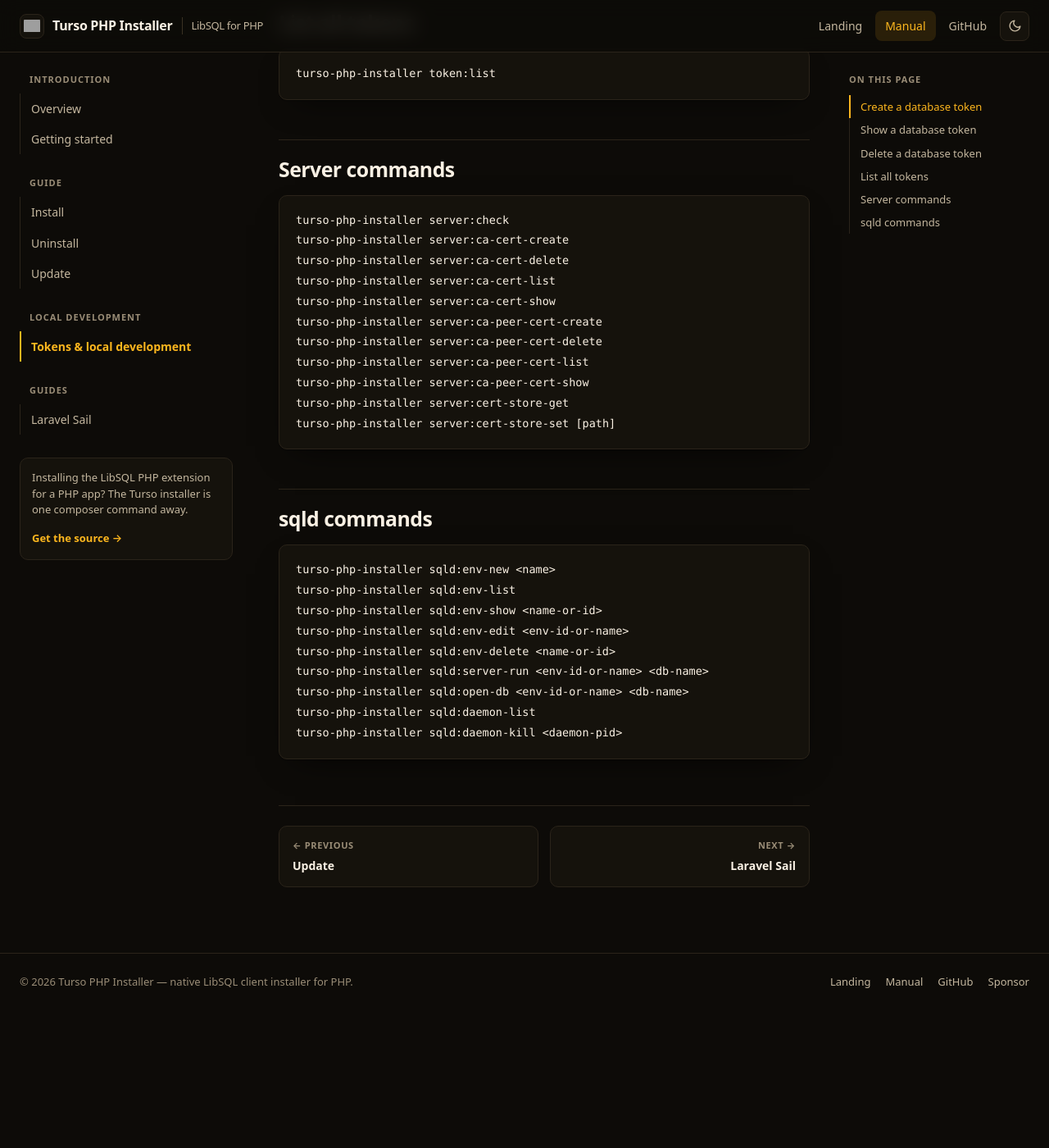
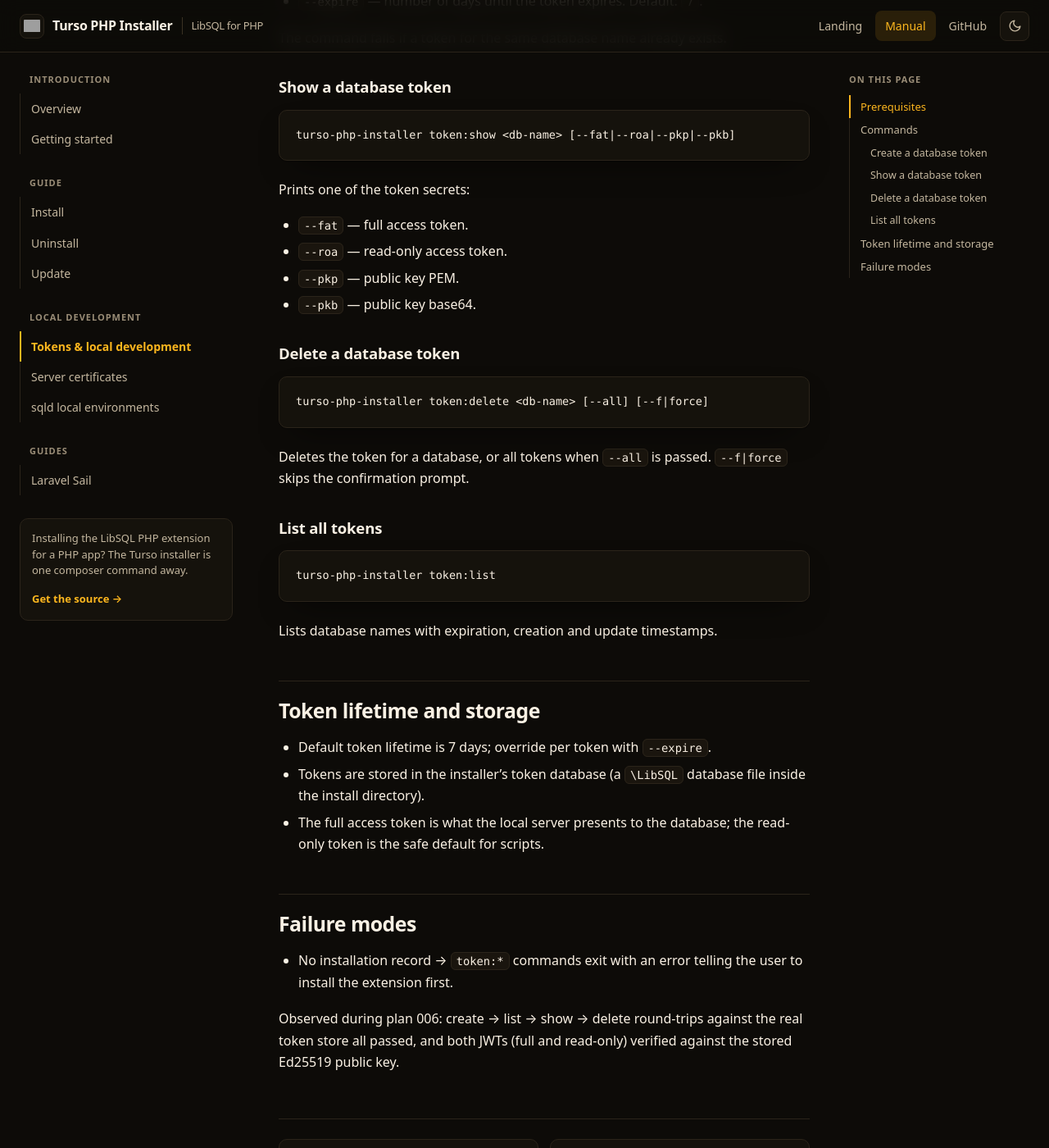
Before and after one commit to darkterminal/turso-php-installer, a Jekyll site: the page built from docs/user-manual/tokens.md, in a window 1280 px wide and 1400 px high, scrolled down 938 px. Shown: the whole window at 82% size. Built offline with Jekyll 4.4.1, drawn with Linux system fonts in a browser that asks for light colours; before the commit the page ends 2170 px from its top, so only the background shows below that; some of the changed text lies outside the part shown; grey boxes are pictures that could not be loaded.

Commit message:
Plan 006 — re-test and document local development helpers
Closes #34 — characterization tests + helpers CI job + re-test matrices + three-page helper docs rewrite. No release created.

````diff
--- a/docs/_data/nav.yml
+++ b/docs/_data/nav.yml
@@ -16,6 +16,12 @@
 - title: Tokens & local development
   url: /user-manual/tokens/
   section: Local development
+- title: Server certificates
+  url: /user-manual/server-certificates/
+  section: Local development
+- title: sqld local environments
+  url: /user-manual/sqld/
+  section: Local development
 - title: Laravel Sail
   url: /user-manual/laravel-sail/
   section: Guides
--- /dev/null
+++ b/docs/user-manual/server-certificates.md
@@ -0,0 +1,60 @@
+---
+title: Server certificates
+description: Check and manage the CA and peer certificates used by the local sqld server.
+section: Local development
+eyebrow: Local development
+---
+
+The `server:*` namespace manages the certificates the local `sqld` server uses for its local API.
+
+## Prerequisites
+
+- `server:check` verifies that `python3` is available and that the `cryptography` Python library can be imported.
+- The library must be importable by the Python interpreter the CLI shells out to — either the system interpreter or a dedicated virtual environment.
+- Observed during plan 006: without `cryptography` the check exits non-zero with remediation hints; with a virtual environment that has `cryptography` installed the check passes.
+
+```bash
+python3 -m venv /path/to/venv
+/path/to/venv/bin/pip install cryptography
+```
+
+## Commands
+
+### Check server requirements
+
+```bash
+turso-php-installer server:check
+```
+
+### Inspect the certificate store
+
+```bash
+turso-php-installer server:cert-store-get
+turso-php-installer server:cert-store-set [path]
+```
+
+`server:cert-store-set` overwrites the global certificate store; the default location is the install directory (`certs`).
+
+### CA and peer certificate lifecycle
+
+```bash
+turso-php-installer server:ca-cert-create <name=ca> [--expiry=30]
+turso-php-installer server:ca-cert-list
+turso-php-installer server:ca-cert-show [--raw]
+turso-php-installer server:ca-cert-delete <name=ca> [--all]
+
+turso-php-installer server:ca-peer-cert-create <name=ca> [--expiry=30]
+turso-php-installer server:ca-peer-cert-list
+turso-php-installer server:ca-peer-cert-show
+turso-php-installer server:ca-peer-cert-delete
+```
+
+- `--expiry` — certificate expiry in days. Default: `30`.
+- `server:ca-cert-show --raw` prints the raw certificate and private key.
+- `server:ca-cert-delete --all` removes every CA certificate from the global store.
+
+## Failure modes
+
+- Missing Python library → `server:check` exits non-zero and points to the Python environment to install into.
+
+Observed during plan 006: certificate creation with `--expiry=30` produced a certificate that parsed cleanly and expired in 30 days; the store writes certificate and key files under the configured store location.
--- /dev/null
+++ b/docs/user-manual/sqld.md
@@ -0,0 +1,77 @@
+---
+title: sqld local environments
+description: Create, run and inspect local sqld environments with the Turso PHP Installer.
+section: Local development
+eyebrow: Local development
+---
+
+The `sqld:*` namespace manages local database environments and the `sqld` daemon lifecycle used for local development.
+
+## Prerequisites
+
+- The stable libSQL PHP extension installed for the running PHP version.
+- The `sqld` and `turso` binaries on `PATH` for daemon and shell commands.
+- A database token created via `token:create` before an environment can reference a database.
+
+## Commands
+
+### Create a local environment
+
+```bash
+turso-php-installer sqld:env-new <name> --variables=<json|dsn> [--force]
+```
+
+Creates a local sqld environment.
+
+- `--variables` — JSON object or DSN string; must decode to an object. Example DSN: `DATABASE_TOKEN_ID=1&SQLD_NODE=primary`.
+- Without `--variables`, the interactive flow collects database path, node, HTTP listen address, optional gRPC settings and the welcome flag.
+- Duplicate environment names are rejected unless `--force` is passed.
+
+### Inspect and delete environments
+
+```bash
+turso-php-installer sqld:env-list
+turso-php-installer sqld:env-show <name-or-id>
+turso-php-installer sqld:env-edit <env-id-or-name>
+turso-php-installer sqld:env-delete <name-or-id>
+```
+
+### Run the local server
+
+```bash
+turso-php-installer sqld:server-run <env-id-or-name> <db-name> [--d|daemon]
+```
+
+- Starts the local `sqld` server for the environment.
+- `--d|daemon` runs sqld detached; the CLI verifies the forked process is alive before reporting success.
+
+### Open a database shell
+
+```bash
+turso-php-installer sqld:open-db <env-id-or-name> <db-name>
+```
+
+Runs `turso db shell` against the local server. Requires an interactive TTY.
+
+### Daemon lifecycle
+
+```bash
+turso-php-installer sqld:daemon-list
+turso-php-installer sqld:daemon-kill <daemon-pid>
+```
+
+## Environment variables
+
+- `SQLD_DB_PATH` — database path. Required by `sqld:server-run`.
+- `SQLD_NODE` — `primary`, `replica` or `standalone`.
+- `SQLD_HTTP_LISTEN_ADDR` — HTTP listen address, default `127.0.0.1:8080`.
+- `SQLD_GRPC_LISTEN_ADDR` / `SQLD_PRIMARY_GRPC_URL` — mutually exclusive primary/replica settings; sqld runs either a primary or a replica, not both.
+- `SQLD_NO_WELCOME` — welcome message flag.
+
+## Failure modes
+
+- Missing `SQLD_DB_PATH` in a manually created environment → the server runner fails during startup instead of validating the environment first.
+- Both `SQLD_GRPC_LISTEN_ADDR` and `SQLD_PRIMARY_GRPC_URL` set → rejected with a mutual-exclusion error.
+- Daemon exits immediately after start → the CLI reports the exit and prints the daemon error log.
+
+Observed during plan 006: daemon start with `--daemon` succeeded, the health endpoint answered `200`, and daemon kill shut the process down cleanly.
--- a/docs/user-manual/tokens.md
+++ b/docs/user-manual/tokens.md
@@ -5,58 +5,64 @@ section: Local development
 eyebrow: Local development
 ---
 
-## Create a database token
+Local development helpers live under the `token:*` namespace. They issue short-lived database tokens that the local `sqld` server uses to authenticate database traffic.
+
+## Prerequisites
+
+- The `turso-php-installer` CLI running on PHP 8.2 or newer.
+- The stable libSQL PHP extension installed for the running PHP version — the token store is a real `\LibSQL` database, so the extension must be present before any token command runs.
+
+## Commands
+
+### Create a database token
 
 ```bash
-turso-php-installer token:create <db-name>
+turso-php-installer token:create <db-name> [--expire=7]
 ```
 
-## Show a database token
+Creates a token for the given database name.
+
+- `--expire` — number of days until the token expires. Default: `7`.
+
+The command fails if a token for the same database name already exists.
+
+### Show a database token
 
 ```bash
-turso-php-installer token:show <db-name>
+turso-php-installer token:show <db-name> [--fat|--roa|--pkp|--pkb]
 ```
 
-Add `--fat`, `--roa`, `--pkp` or `--pkb` to read an individual token secret.
+Prints one of the token secrets:
 
-## Delete a database token
+- `--fat` — full access token.
+- `--roa` — read-only access token.
+- `--pkp` — public key PEM.
+- `--pkb` — public key base64.
+
+### Delete a database token
 
 ```bash
-turso-php-installer token:delete <db-name>
+turso-php-installer token:delete <db-name> [--all] [--f|force]
 ```
 
-## List all tokens
+Deletes the token for a database, or all tokens when `--all` is passed. `--f|force` skips the confirmation prompt.
+
+### List all tokens
 
 ```bash
 turso-php-installer token:list
 ```
 
-## Server commands
+Lists database names with expiration, creation and update timestamps.
 
-```bash
-turso-php-installer server:check
-turso-php-installer server:ca-cert-create
-turso-php-installer server:ca-cert-delete
-turso-php-installer server:ca-cert-list
-turso-php-installer server:ca-cert-show
-turso-php-installer server:ca-peer-cert-create
-turso-php-installer server:ca-peer-cert-delete
-turso-php-installer server:ca-peer-cert-list
-turso-php-installer server:ca-peer-cert-show
-turso-php-installer server:cert-store-get
-turso-php-installer server:cert-store-set [path]
-```
+## Token lifetime and storage
 
-## sqld commands
+- Default token lifetime is 7 days; override per token with `--expire`.
+- Tokens are stored in the installer's token database (a `\LibSQL` database file inside the install directory).
+- The full access token is what the local server presents to the database; the read-only token is the safe default for scripts.
 
-```bash
-turso-php-installer sqld:env-new <name>
-turso-php-installer sqld:env-list
-turso-php-installer sqld:env-show <name-or-id>
-turso-php-installer sqld:env-edit <env-id-or-name>
-turso-php-installer sqld:env-delete <name-or-id>
-turso-php-installer sqld:server-run <env-id-or-name> <db-name>
-turso-php-installer sqld:open-db <env-id-or-name> <db-name>
-turso-php-installer sqld:daemon-list
-turso-php-installer sqld:daemon-kill <daemon-pid>
-```
+## Failure modes
+
+- No installation record → `token:*` commands exit with an error telling the user to install the extension first.
+
+Observed during plan 006: create → list → show → delete round-trips against the real token store all passed, and both JWTs (full and read-only) verified against the stored Ed25519 public key.
````
Also changed, not shown: docs/user-manual/index.md (+5 -0 lines), .github/workflows/tests.yml, README.md, 1 other file.
